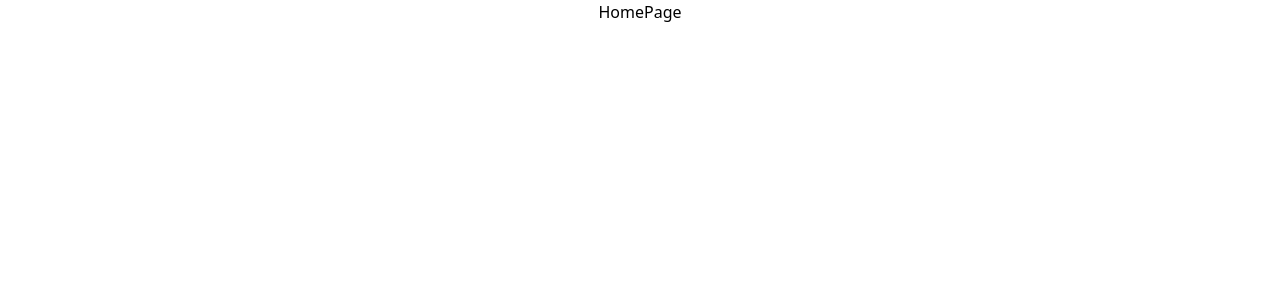
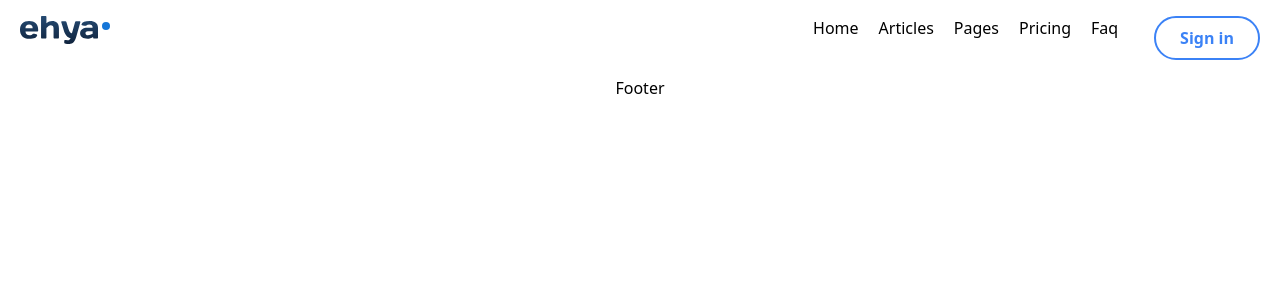
Before and after one commit to 22120abdulla/blog-project, a React (Create React App) app: page / in a window 1280 px wide. Shown: the top 300 px of the page. Built offline with nearby package versions, Linux system fonts and the light colour scheme.

Commit message:
3 - creating footer

```diff
--- a/src/components/Header.jsx
+++ b/src/components/Header.jsx
@@ -1,8 +1,35 @@
 import React from 'react'
+import { images } from "../constants";
 
 const Header = () => {
   return (
-    <div>Header</div>
+    <section>
+      <header className="container mx-auto px-5 flex justify-between py-4">
+        <div>
+          <img src={images.Logo} alt="logo" />
+        </div>
+        <div className='flex gap-x-9'>
+          <ul className='flex gap-x-5'>
+            <li>
+              <a href="/">Home</a>
+            </li>
+            <li>
+              <a href="/">Articles</a>
+            </li>
+            <li>
+              <a href="/">Pages</a>
+            </li>
+            <li>
+              <a href="/">Pricing</a>
+            </li>
+            <li>
+              <a href="/">Faq</a>
+            </li>
+          </ul>
+          <button className='border-2 border-blue-500 px-6 py-2 rounded-full text-blue-500 font-semibold hover:bg-blue-500 hover:text-white transition-all dura'>Sign in</button>
+        </div>
+      </header>
+    </section>
   )
 }
 
--- a/src/components/MainLayout.jsx
+++ b/src/components/MainLayout.jsx
@@ -1,9 +1,15 @@
 import React from 'react'
+import Footer from './Footer'
+import Header from './Header'
 
-const MainLayout = () => {
-  return (
-    <div>MainLayout</div>
-  )
-}
 
-export default MainLayout
+const MainLayout = ({ children }) => {
+  return <div>
+    <Header />
+    {children}
+    <Footer />
+
+  </div>;
+};
+
+export default MainLayout;
--- a/src/constants/images.js
+++ b/src/constants/images.js
@@ -0,0 +1,7 @@
+import Logo from "../assets/Logo.svg";
+
+const images = {
+    Logo,
+};
+
+export default images;
--- a/src/constants/index.js
+++ b/src/constants/index.js
@@ -0,0 +1 @@
+export {default as images} from "./images";
--- a/src/pages/HomePage.jsx
+++ b/src/pages/HomePage.jsx
@@ -1,8 +1,9 @@
 import React from 'react'
+import MainLayout from '../components/MainLayout'
 
 const HomePage = () => {
   return (
-    <div>HomePage</div>
+    <MainLayout></MainLayout>
   )
 }
 
```
